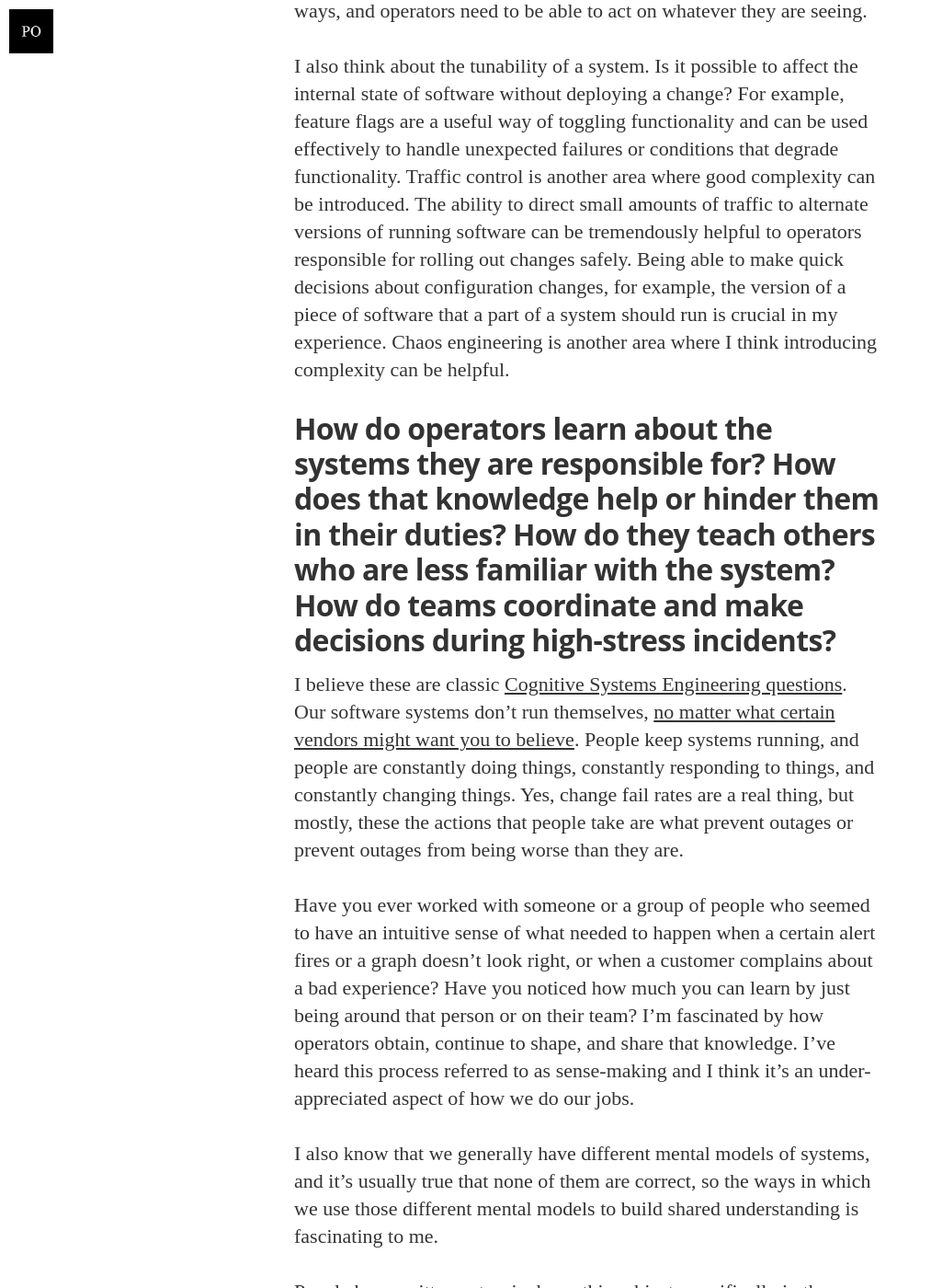
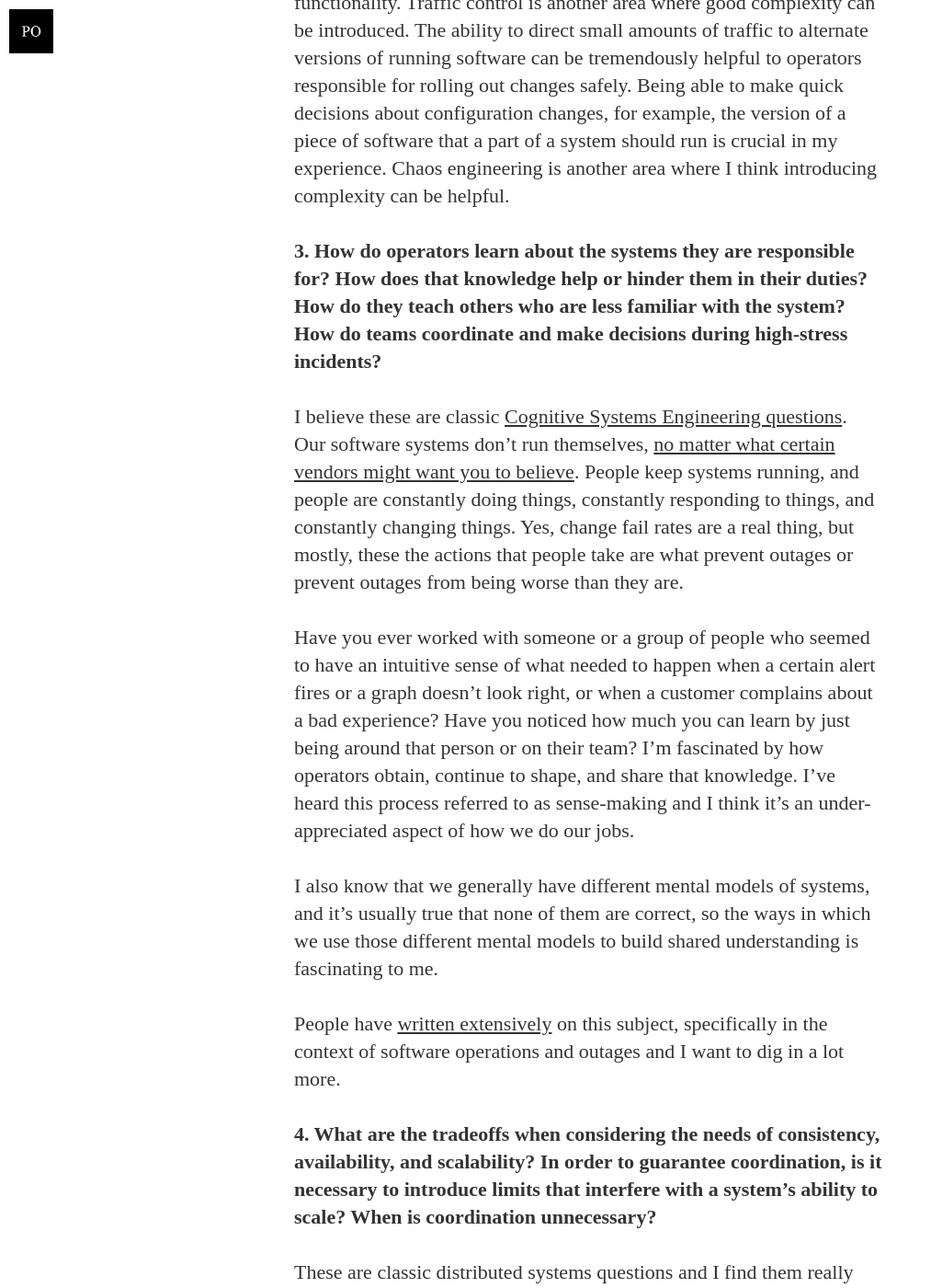
Before and after one commit to paulosman/paulosman.github.io, a Jekyll site: the page built from _posts/2020-08-29-questions-i-keep-asking.markdown, in a window 1280 px wide and 1400 px high, scrolled down 2709 px. Shown: the whole window at 92% size, without its empty margins (0-1013 px from the left). Built offline with Jekyll 4.4.1, drawn with Linux system fonts in a browser that asks for light colours; nearby versions of some CDN libraries; comment, search, counter and statistics services are not loaded; some of the changed text lies outside the part shown.

Commit message:
Use bold, not headings

```diff
--- a/_posts/2020-08-29-questions-i-keep-asking.markdown
+++ b/_posts/2020-08-29-questions-i-keep-asking.markdown
@@ -24,7 +24,7 @@ think that data visualization is an amazing topic. In a world with infinite
 time, I’d love to dive into it, but probably not in this career. So, with that
 said, here are my questions:
 
-## How can we ensure that data flows through a system in ways that are performant, scalable, and reliable? How do we verify the integrity of data, especially in increasingly large-scale and complex data systems?
+**1. How can we ensure that data flows through a system in ways that are performant, scalable, and reliable? How do we verify the integrity of data, especially in increasingly large-scale and complex data systems?**
 
 This is a broad area, but it’s useful as a guide. My core technical interests
 gravitate towards backend engineering and this is why. I think that most of
@@ -83,7 +83,7 @@ example, the version of a piece of software that a part of a system should run
 is crucial in my experience. Chaos engineering is another area where I think
 introducing complexity can be helpful.
 
-## How do operators learn about the systems they are responsible for? How does that knowledge help or hinder them in their duties? How do they teach others who are less familiar with the system? How do teams coordinate and make decisions during high-stress incidents?
+**3. How do operators learn about the systems they are responsible for? How does that knowledge help or hinder them in their duties? How do they teach others who are less familiar with the system? How do teams coordinate and make decisions during high-stress incidents?**
 
 I believe these are classic [Cognitive Systems Engineering
 questions](https://www.sciencedirect.com/science/article/pii/B9780444705365500063).
@@ -112,7 +112,7 @@ extensively](http://lup.lub.lu.se/luur/download?func=downloadFile&recordOId=8084
 on this subject, specifically in the context of
 software operations and outages and I want to dig in a lot more.
 
-## What are the tradeoffs when considering the needs of consistency, availability, and scalability? In order to guarantee coordination, is it necessary to introduce limits that interfere with a system's ability to scale? When is coordination unnecessary?
+**4. What are the tradeoffs when considering the needs of consistency, availability, and scalability? In order to guarantee coordination, is it necessary to introduce limits that interfere with a system's ability to scale? When is coordination unnecessary?**
 
 These are classic distributed systems questions and I find them really fun to
 think about. They come up in practical applications from time to time. If you
```
Also changed, not shown: other parts of _posts/2020-08-29-questions-i-keep-asking.markdown (+2 -2 lines).
